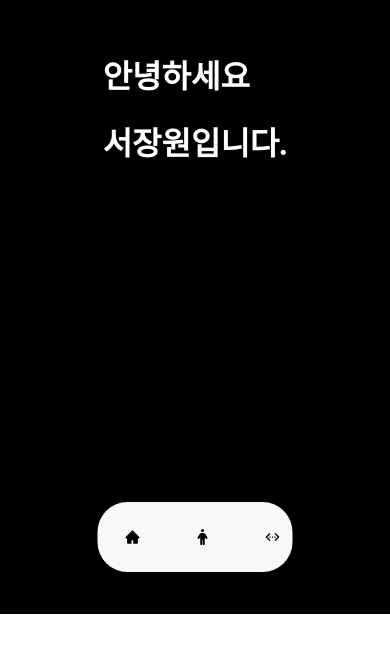
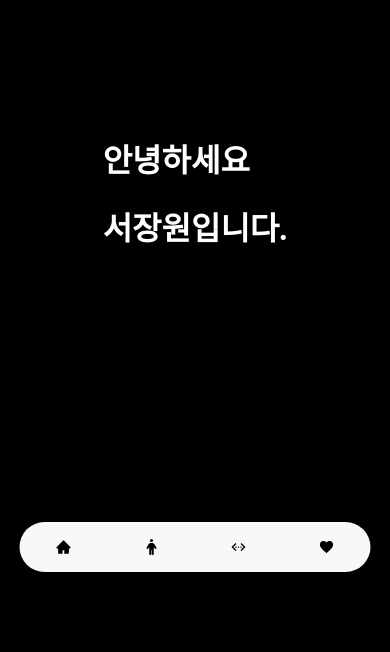
Before and after one commit to Seo-Jangwon/introduce, a React (Create React App) app: page / in a window 390 px wide. Shown: the part 230-882 px from the top of the page. Before the commit the page ends 844 px from the top, so only its background shows below. Built offline with nearby package versions, Linux system fonts and the light colour scheme; a web font is replaced by a local one.

Commit message:
(0623) 반응형

```diff
--- a/src/components/About/About.module.css
+++ b/src/components/About/About.module.css
@@ -17,6 +17,9 @@
   background-color: black; /* 배경색을 검정색으로 설정 */
   color: white; /* 글자색을 흰색으로 설정 */
   text-align: center; /* 텍스트를 가운데 정렬 */
+  padding-top: 100px; /* nav 높이만큼 패딩 추가 */
+  padding-bottom: 100px; /* nav 높이만큼 패딩 추가 */
+  margin-bottom: 50px; /* 화면 바닥과 50px 띄움 */
 }
 
 .leftAlignedText {
@@ -33,3 +36,39 @@
   opacity: 1;
   animation: fadeIn 1s;
 }
+/* 반응형 디자인을 위한 미디어 쿼리 추가 */
+@media (max-height: 800px) {
+  .container {
+    height: calc(70vh - 60px); /* nav 높이를 고려한 높이 조정 */
+  }
+}
+
+@media (max-height: 600px) {
+  .container {
+    height: calc(60vh - 60px); /* nav 높이를 고려한 높이 조정 */
+  }
+}
+
+@media (max-width: 1200px) {
+  .container {
+    padding-top: 50px; /* nav 높이만큼 패딩 추가 */
+  }
+}
+
+@media (max-width: 992px) {
+  .container {
+    padding-top: 50px; /* nav 높이만큼 패딩 추가 */
+  }
+}
+
+@media (max-width: 768px) {
+  .container {
+    padding-top: 40px; /* nav 높이만큼 패딩 추가 */
+  }
+}
+
+@media (max-width: 576px) {
+  .container {
+    padding-top: 30px; /* nav 높이만큼 패딩 추가 */
+  }
+}
--- a/src/components/Intro/Intro.module.css
+++ b/src/components/Intro/Intro.module.css
@@ -1,12 +1,14 @@
-/* Intro.module.css */
 .centerContainer {
   display: flex;
   flex-direction: column;
   align-items: center;
   justify-content: center;
-  height: 80vh; /* 전체 화면 높이를 사용하여 가운데 정렬 */
+  height: calc(100vh - 60px); /* nav의 높이를 뺀 화면 높이를 사용 */
   text-align: center; /* 텍스트를 가운데 정렬 */
   background-color: black; /* 배경색을 검정색으로 설정 */
+  padding-top: 100px; /* nav 높이만큼 패딩 추가 */
+  padding-bottom: 100px; /* nav 높이만큼 패딩 추가 */
+  margin-bottom: 50px; /* 화면 바닥과 50px 띄움 */
 }
 
 .leftAlignedText {
@@ -27,3 +29,40 @@
   opacity: 1;
   transition: opacity 0.5s ease-in-out;
 }
+
+/* 반응형 디자인을 위한 미디어 쿼리 추가 */
+@media (max-height: 800px) {
+  .centerContainer {
+    height: calc(70vh - 60px); /* nav 높이를 고려한 높이 조정 */
+  }
+}
+
+@media (max-height: 600px) {
+  .centerContainer {
+    height: calc(60vh - 60px); /* nav 높이를 고려한 높이 조정 */
+  }
+}
+
+@media (max-width: 1200px) {
+  .centerContainer {
+    padding-top: 50px; /* nav 높이만큼 패딩 추가 */
+  }
+}
+
+@media (max-width: 992px) {
+  .centerContainer {
+    padding-top: 50px; /* nav 높이만큼 패딩 추가 */
+  }
+}
+
+@media (max-width: 768px) {
+  .centerContainer {
+    padding-top: 40px; /* nav 높이만큼 패딩 추가 */
+  }
+}
+
+@media (max-width: 576px) {
+  .centerContainer {
+    padding-top: 30px; /* nav 높이만큼 패딩 추가 */
+  }
+}
--- a/src/components/Nav/Nav.module.css
+++ b/src/components/Nav/Nav.module.css
@@ -58,3 +58,27 @@
   visibility: visible;
   opacity: 1;
 }
+
+/* 화면이 좁아졌을 때 아이콘 크기와 간격 조절 */
+@media (max-width: 600px) {
+  .Nav {
+    width: 90%;
+  }
+
+  .icon {
+    width: 40px;
+    height: 40px;
+    margin: 5px;
+  }
+
+  .grow {
+    transform: scale(1.3);
+  }
+
+  .tooltip {
+    font-size: 8px; /* 글자 크기 더 줄임 */
+    padding: 2px; /* 패딩 더 줄임 */
+    width: 50px; /* 너비 더 줄임 */
+    margin-left: -25px; /* 중앙 정렬 위해 수정 */
+  }
+}
--- a/src/components/WhatCanIDo/WhatCanIDo.module.css
+++ b/src/components/WhatCanIDo/WhatCanIDo.module.css
@@ -1,5 +1,6 @@
+/* WhatCanIDo.module.css */
 .container {
-  margin-top: 30px;
+  margin-bottom: 120px; /* Nav의 높이와 여백을 고려하여 하단 여백 설정 */
   display: flex;
   flex-direction: column;
   align-items: center;
@@ -24,6 +25,7 @@
 
 .imageContainer img {
   display: block;
+  height: 150px; /* 기본 이미지 높이 설정 */
 }
 
 .description {
@@ -55,3 +57,28 @@
 .descriptionLine {
   display: block;
 }
+
+/* 반응형 디자인을 위한 미디어 쿼리 추가 */
+@media (max-width: 1200px) {
+  .imageContainer img {
+    height: 120px; /* 화면 너비가 1200px 이하일 때 이미지 높이 */
+  }
+}
+
+@media (max-width: 992px) {
+  .imageContainer img {
+    height: 100px; /* 화면 너비가 992px 이하일 때 이미지 높이 */
+  }
+}
+
+@media (max-width: 768px) {
+  .imageContainer img {
+    height: 80px; /* 화면 너비가 768px 이하일 때 이미지 높이 */
+  }
+}
+
+@media (max-width: 576px) {
+  .imageContainer img {
+    height: 60px; /* 화면 너비가 576px 이하일 때 이미지 높이 */
+  }
+}
--- a/src/components/Wish/Wish.module.css
+++ b/src/components/Wish/Wish.module.css
@@ -17,6 +17,9 @@
   background-color: black; /* 배경색을 검정색으로 설정 */
   color: white; /* 글자색을 흰색으로 설정 */
   text-align: center; /* 텍스트를 가운데 정렬 */
+  padding-top: 100px; /* nav 높이만큼 패딩 추가 */
+  padding-bottom: 100px; /* nav 높이만큼 패딩 추가 */
+  margin-bottom: 50px; /* 화면 바닥과 50px 띄움 */
 }
 
 .leftAlignedText {
@@ -33,3 +36,39 @@
   opacity: 1;
   animation: fadeIn 1s;
 }
+/* 반응형 디자인을 위한 미디어 쿼리 추가 */
+@media (max-height: 800px) {
+  .container {
+    height: calc(70vh - 60px); /* nav 높이를 고려한 높이 조정 */
+  }
+}
+
+@media (max-height: 600px) {
+  .container {
+    height: calc(60vh - 60px); /* nav 높이를 고려한 높이 조정 */
+  }
+}
+
+@media (max-width: 1200px) {
+  .container {
+    padding-top: 50px; /* nav 높이만큼 패딩 추가 */
+  }
+}
+
+@media (max-width: 992px) {
+  .container {
+    padding-top: 50px; /* nav 높이만큼 패딩 추가 */
+  }
+}
+
+@media (max-width: 768px) {
+  .container {
+    padding-top: 40px; /* nav 높이만큼 패딩 추가 */
+  }
+}
+
+@media (max-width: 576px) {
+  .container {
+    padding-top: 30px; /* nav 높이만큼 패딩 추가 */
+  }
+}
```
